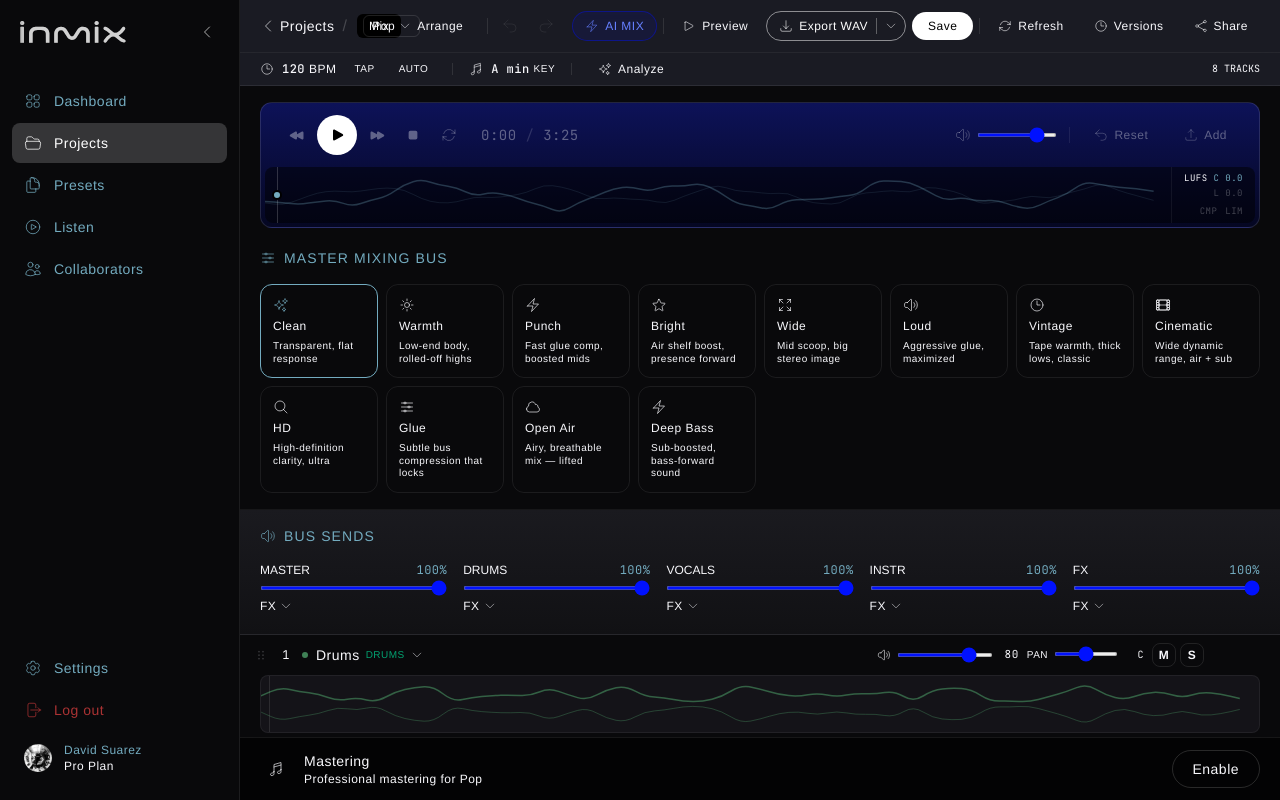
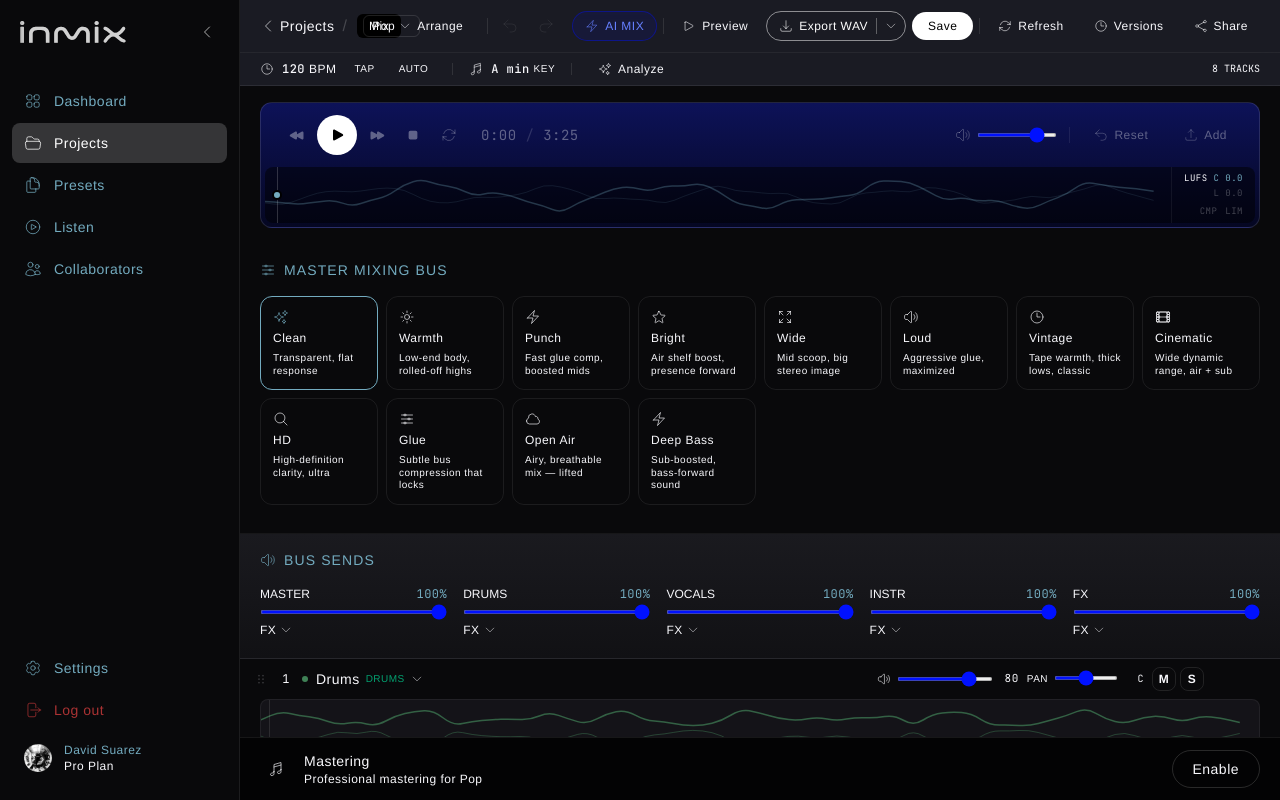
Before and after one commit to lhbidesign/inmix, a React (Vite) app: page /projects/1 in a window 1280 px wide. Built offline with nearby package versions, Linux system fonts and the light colour scheme; a web font is replaced by a local one.

Commit message:
Master Mixing Bus: increase vertical padding for more breathing room
Co-Authored-By: Claude Sonnet 4.6 <noreply@anthropic.com>

```diff
--- a/src/pages/ProjectDetail.tsx
+++ b/src/pages/ProjectDetail.tsx
@@ -660,7 +660,7 @@ export default function ProjectDetail() {
         <main className="flex-1 overflow-y-auto pb-16">
 
           {/* Master Mixing Bus */}
-          <section className="px-5 pt-5 pb-4 border-b" style={{ borderColor: 'rgba(255,255,255,0.06)' }}>
+          <section className="px-5 pt-8 pb-7 border-b" style={{ borderColor: 'rgba(255,255,255,0.06)' }}>
             <div className="flex items-center gap-2 mb-4">
               <AdjustmentsHorizontalIcon className="w-4 h-4" strokeWidth={S} style={{ color: 'var(--color-primary)' }} />
               <h2 className="text-sm font-medium uppercase tracking-widest" style={{ color: 'var(--color-primary)', letterSpacing: '0.08em' }}>
```
